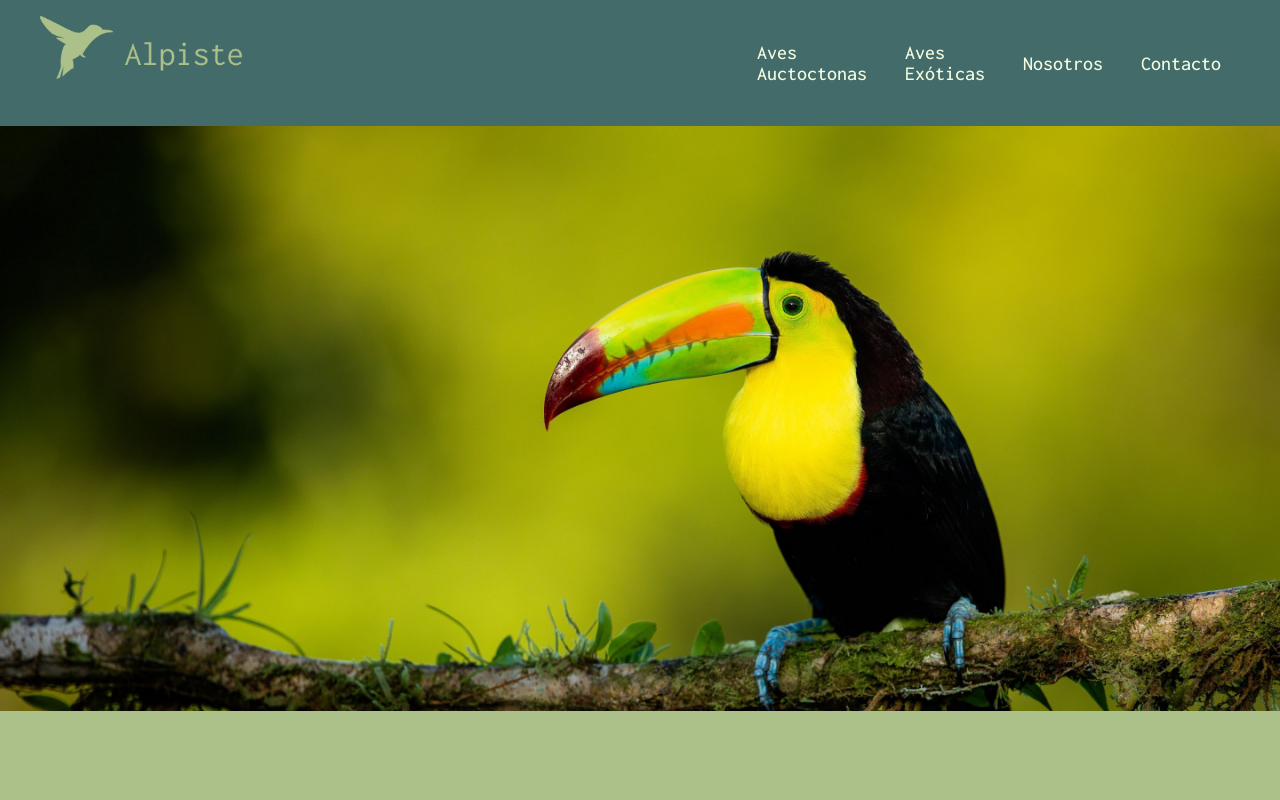
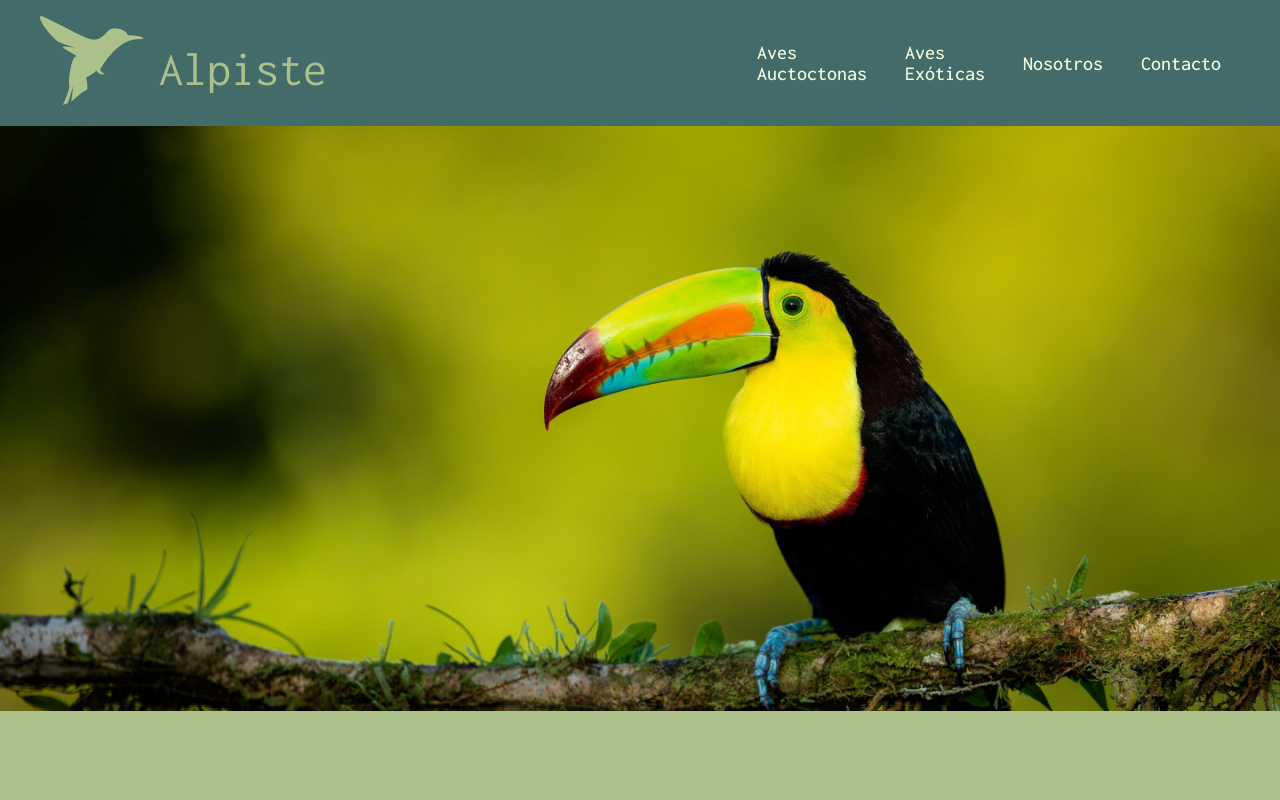
Before and after one commit to aguspla/proyecto_aves, a website: page index.html in a window 1280 px wide. Shown: the top 800 px of the page. Drawn offline with Linux system fonts and the light colour scheme.

Commit message:
ultimo momento

```diff
--- a/scss/partials/_header.scss
+++ b/scss/partials/_header.scss
@@ -18,9 +18,6 @@
                 animation-iteration-count: 1;
             }
         }
-    }
-    .navegador__logo{
-        width: 208px;
     }
 }
 
```
Also changed, not shown: css/index.css.
